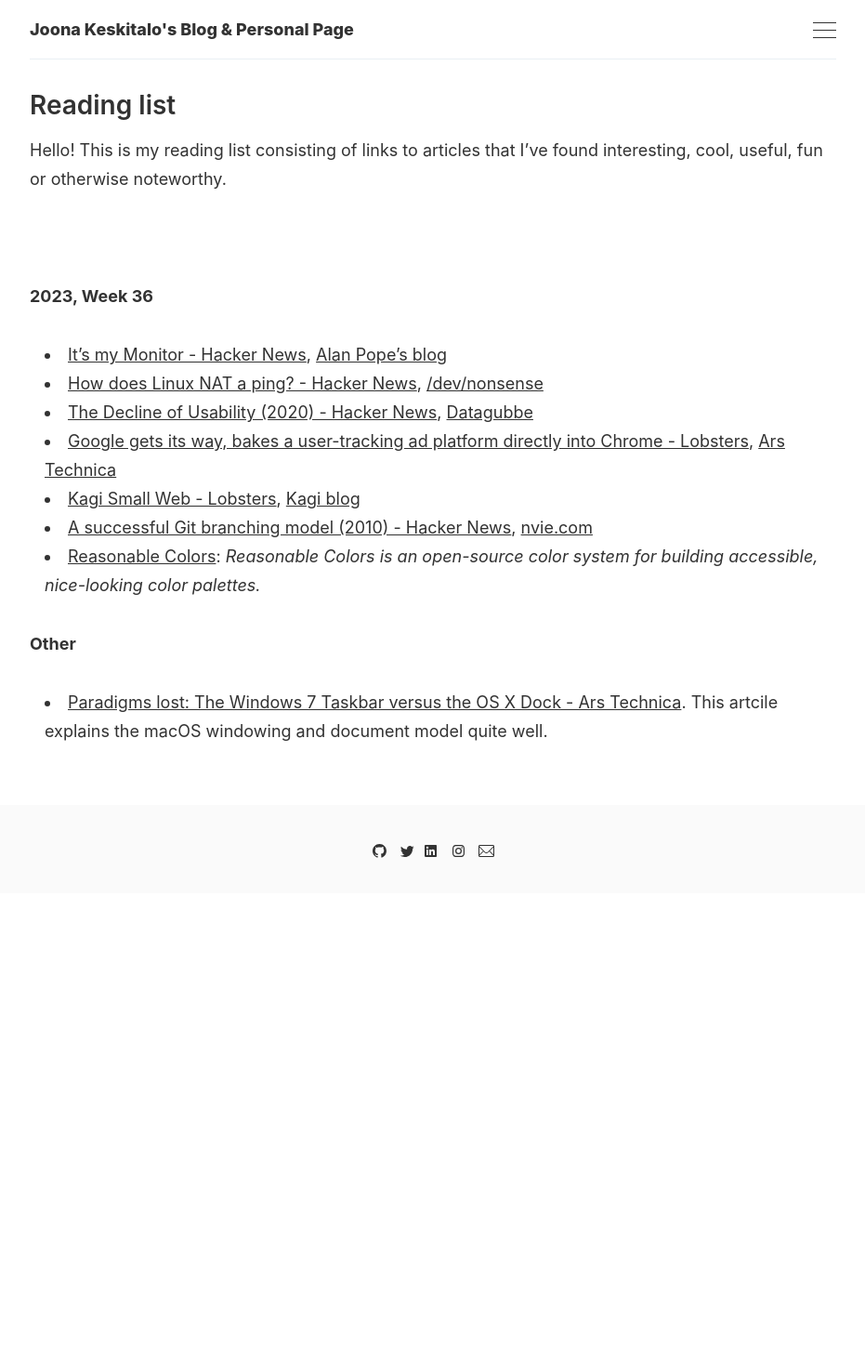
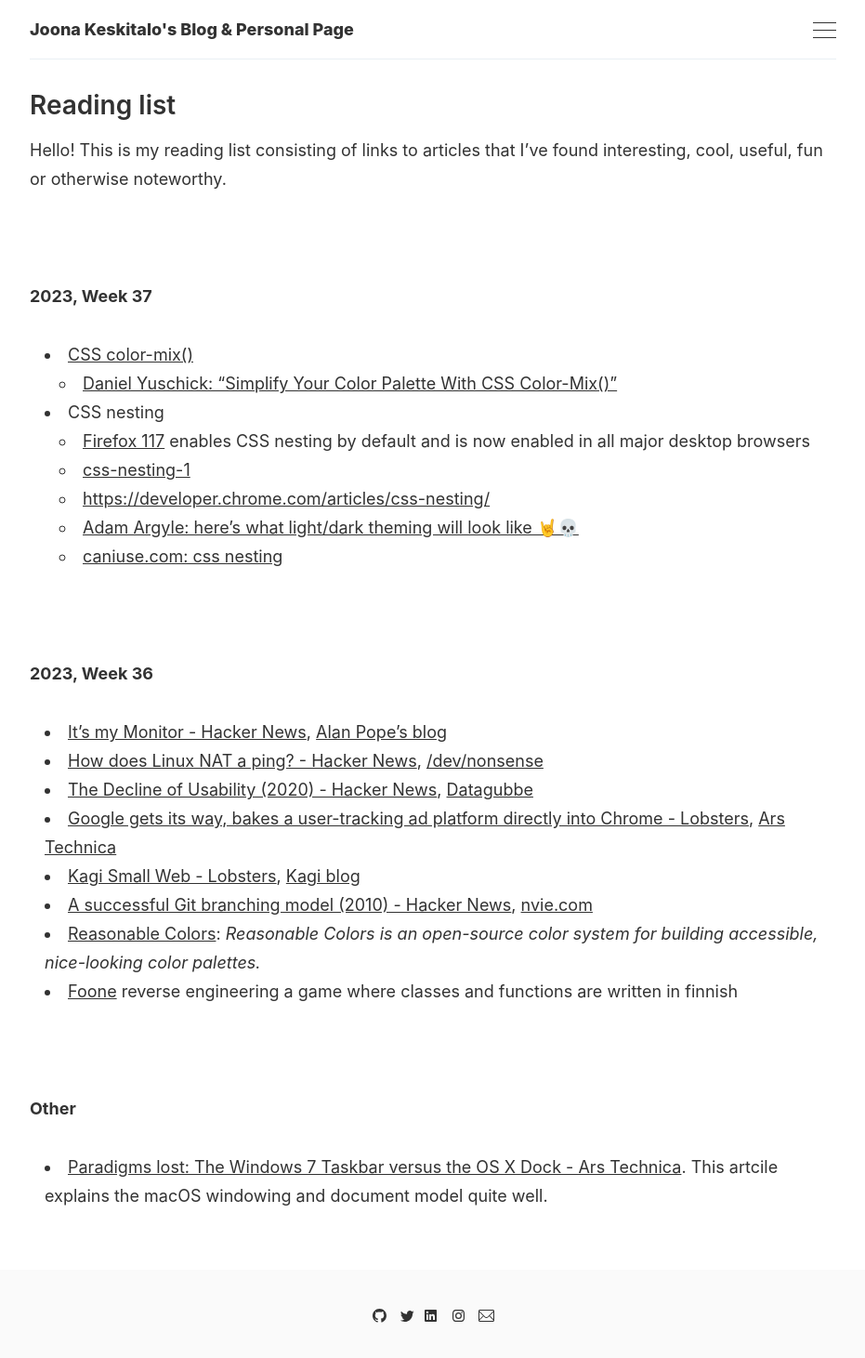
Before and after one commit to joonakeskitalo/joonakeskitalo.github.io, a Jekyll site: the page built from _pages/reading-list.md, in a window 1280 px wide. Shown: the whole page at 93% size, without its empty margins (174-1105 px from the left). Built offline with Jekyll 4.4.1, drawn with Linux system fonts in a browser that asks for light colours; before the commit the page ends 961 px from its top, so only the background shows below that.

Commit message:
Update reading list

```diff
--- a/_pages/reading-list.md
+++ b/_pages/reading-list.md
@@ -4,6 +4,19 @@
 ---
 
 Hello! This is my reading list consisting of links to articles that I've found interesting, cool, useful, fun or otherwise noteworthy.
+
+<br/>
+
+**2023, Week 37**
+
+- [CSS color-mix()](https://developer.mozilla.org/en-US/docs/Web/CSS/color_value/color-mix)
+    - [Daniel Yuschick: "Simplify Your Color Palette With CSS Color-Mix()"](https://www.smashingmagazine.com/2022/06/simplify-color-palette-css-color-mix/)
+- CSS nesting
+    - [Firefox 117](https://www.mozilla.org/en-US/firefox/117.0/releasenotes/) enables CSS nesting by default and is now enabled in all major desktop browsers
+    - [css-nesting-1](https://www.w3.org/TR/css-nesting-1/)
+    - [https://developer.chrome.com/articles/css-nesting/](https://developer.chrome.com/articles/css-nesting/)
+    - [Adam Argyle: here's what light/dark theming will look like 🤘💀 ](https://twitter.com/argyleink/status/1371874777548267520)
+    - [caniuse.com: css nesting](https://caniuse.com/css-nesting)
 
 <br/>
 
@@ -16,6 +29,9 @@
 - [Kagi Small Web - Lobsters](https://lobste.rs/s/llkcap/kagi_small_web), [Kagi blog](https://blog.kagi.com/small-web)
 - [A successful Git branching model (2010) - Hacker News](https://news.ycombinator.com/item?id=37415677), [nvie.com](https://nvie.com/posts/a-successful-git-branching-model/)
 - [Reasonable Colors](https://reasonable.work/colors/): *Reasonable Colors is an open-source color system for building accessible, nice-looking color palettes.*
+- [Foone](https://digipres.club/@foone/111013744123848202) reverse engineering a game where classes and functions are written in finnish
+
+<br/>
 
 **Other**
 
```
